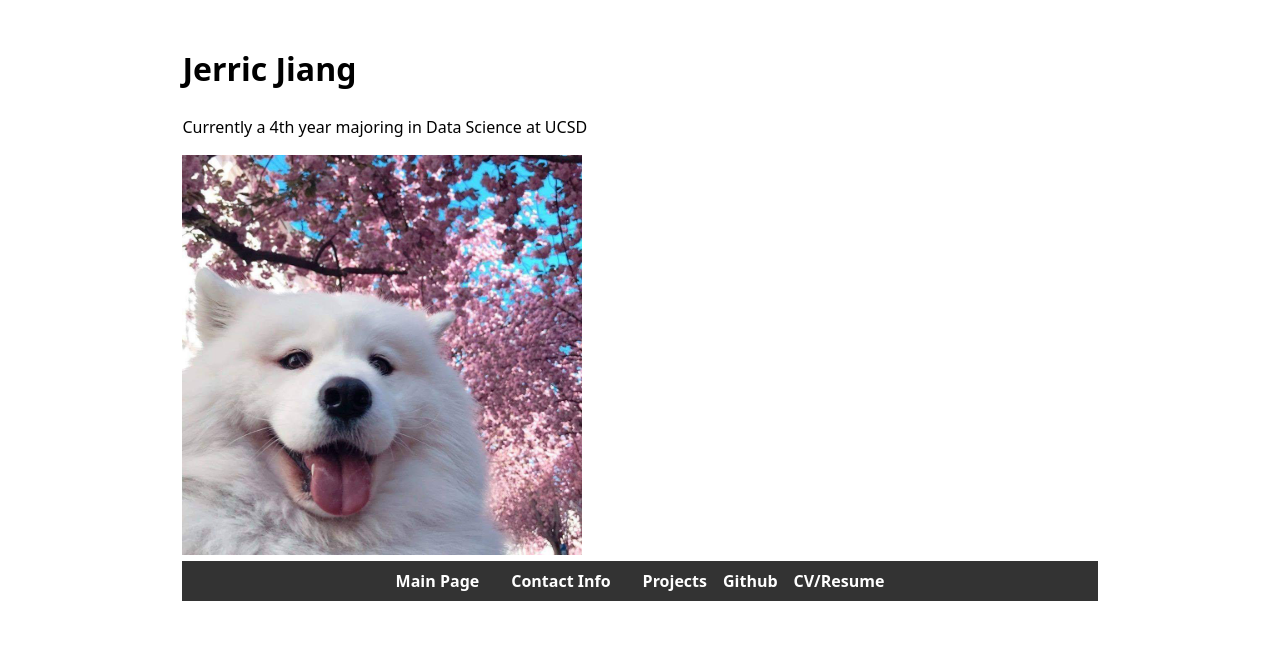
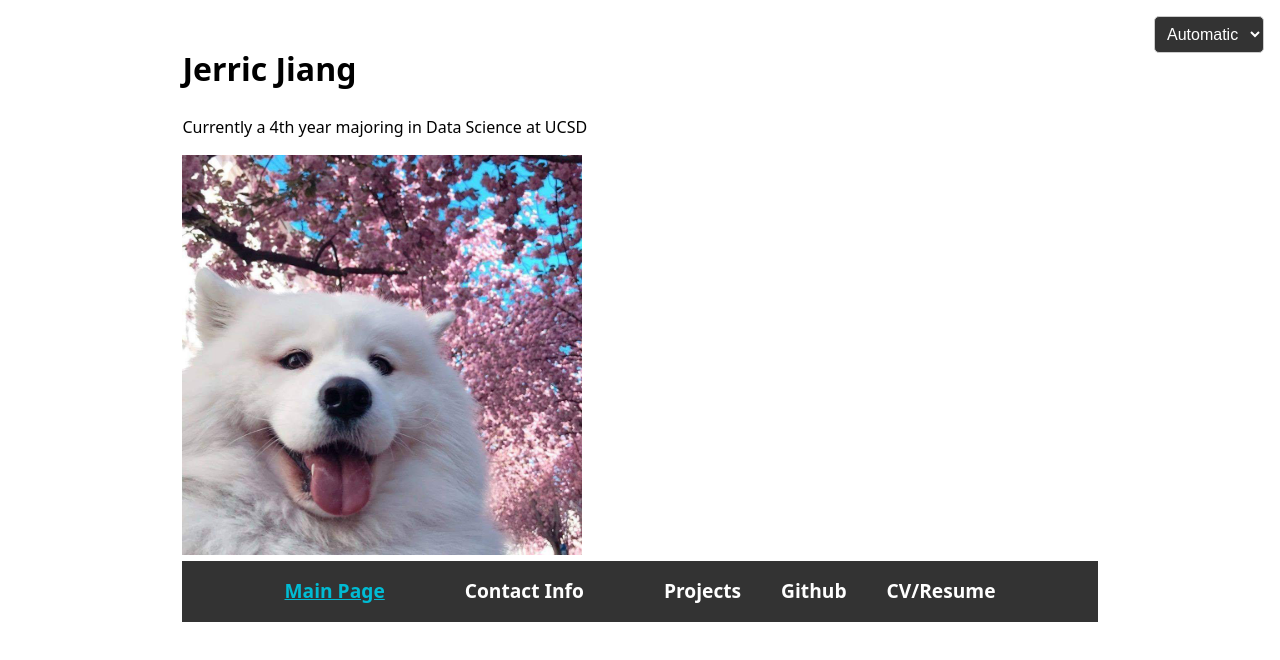
Before and after one commit to Jerricjiang9/portfolio, a plain HTML site: page index.html in a window 1280 px wide. Drawn offline with Linux system fonts and the light colour scheme.

Commit message:
added js

```diff
--- /dev/null
+++ b/global.js
@@ -0,0 +1,48 @@
+console.log('IT’S ALIVE!');
+
+function $$(selector, context = document) {
+  return Array.from(context.querySelectorAll(selector));
+}
+
+const navLinks = $$('nav a');
+
+const currentLink = navLinks.find(
+  (a) => a.host === location.host && a.pathname === location.pathname
+);
+
+currentLink?.classList.add('current');
+
+const darkModeMediaQuery = window.matchMedia('(prefers-color-scheme: dark)');
+const rootElement = document.documentElement;
+
+function applyTheme(theme) {
+  rootElement.dataset.theme = theme;
+}
+
+function detectSystemTheme() {
+  return darkModeMediaQuery.matches ? 'dark' : 'light';
+}
+
+const savedTheme = localStorage.getItem('theme') || 'auto';
+applyTheme(savedTheme === 'auto' ? detectSystemTheme() : savedTheme);
+
+darkModeMediaQuery.addEventListener('change', () => {
+  if (rootElement.dataset.theme === 'auto') {
+    applyTheme(detectSystemTheme());
+  }
+});
+
+const themeSwitcher = document.createElement('select');
+themeSwitcher.innerHTML = `
+  <option value="auto">Automatic</option>
+  <option value="light">Light</option>
+  <option value="dark">Dark</option>
+`;
+themeSwitcher.value = savedTheme;
+themeSwitcher.addEventListener('change', (e) => {
+  const selectedTheme = e.target.value;
+  localStorage.setItem('theme', selectedTheme);
+  applyTheme(selectedTheme === 'auto' ? detectSystemTheme() : selectedTheme);
+});
+
+document.body.prepend(themeSwitcher);
--- a/index.html
+++ b/index.html
@@ -20,5 +20,6 @@
         </ul>
     </nav>
 
+    <script src="global.js" type="module"></script>
 </body>
 </html>
--- a/style.css
+++ b/style.css
@@ -6,33 +6,46 @@ body {
     font-family: system-ui, sans-serif;
   }
 
+
 nav {
   background-color: #333;
-  padding: 0.5rem;
+  padding: 1rem 0;
+  margin: 0;
 }
+
 
 nav ul {
   list-style: none;
   display: flex;
   justify-content: center;
+  padding: 0;
   margin: 0;
-  padding: 0;
 }
 
+
 nav li {
-  margin: 0 1rem;
+  margin: 0 2.5rem;
 }
 
 nav a {
   text-decoration: none;
   color: white;
   font-weight: bold;
-  transition: color 0.3s;
+  font-size: 1.2rem;
+  transition: color 0.3s ease;
 }
+
 
 nav a:hover {
   color: #00bcd4;
 }
+
+
+nav a.current {
+  color: #00bcd4;
+  text-decoration: underline;
+}
+
 
 form {
   max-width: 600px;
@@ -137,3 +150,49 @@ button:hover {
 .project-item a:hover {
   background-color: #00bcd4;
 }
+
+.current {
+  font-weight: bold;
+  text-decoration: underline;
+}
+
+:root {
+  --background-color: #fff;
+  --text-color: #000;
+  --link-color: #1a0dab;
+}
+
+[data-theme='dark'] {
+  --background-color: #121212;
+  --text-color: #e0e0e0;
+  --link-color: #8ab4f8;
+}
+
+[data-theme='light'] {
+  --background-color: #fff;
+  --text-color: #000;
+  --link-color: #1a0dab;
+}
+
+body {
+  background-color: var(--background-color);
+  color: var(--text-color);
+}
+
+a {
+  color: var(--link-color);
+}
+
+select {
+  position: fixed;
+  top: 1rem;
+  right: 1rem;
+  z-index: 1000;
+  padding: 0.5rem;
+  background-color: #333;
+  color: white;
+  border: 1px solid #ccc;
+  border-radius: 5px;
+  font-size: 1rem;
+  cursor: pointer;
+}
```
Also changed, not shown: contact/index.html (+3 -3 lines), cv/cv.html (+1 -0 lines), projects/index.html (+1 -0 lines).
